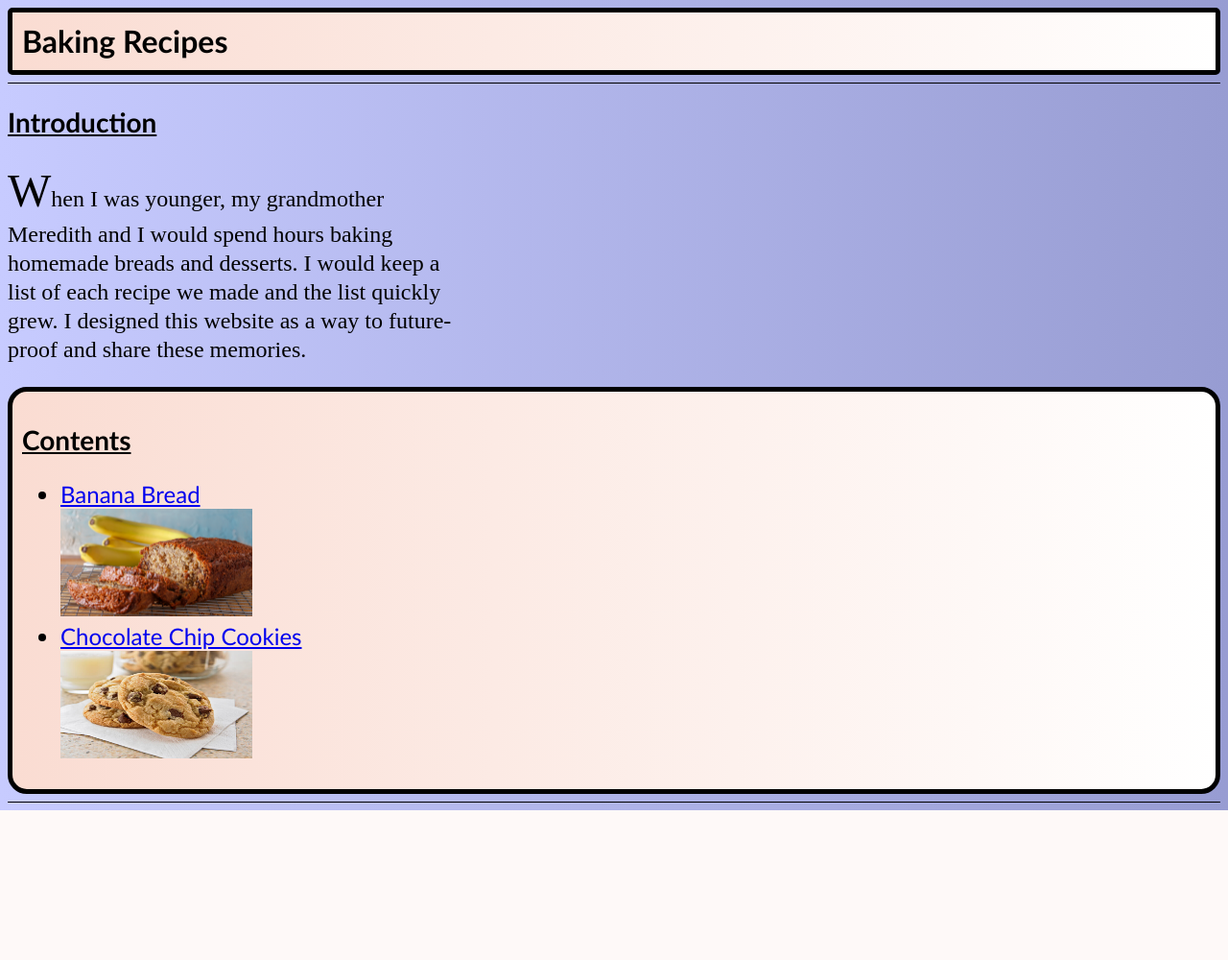
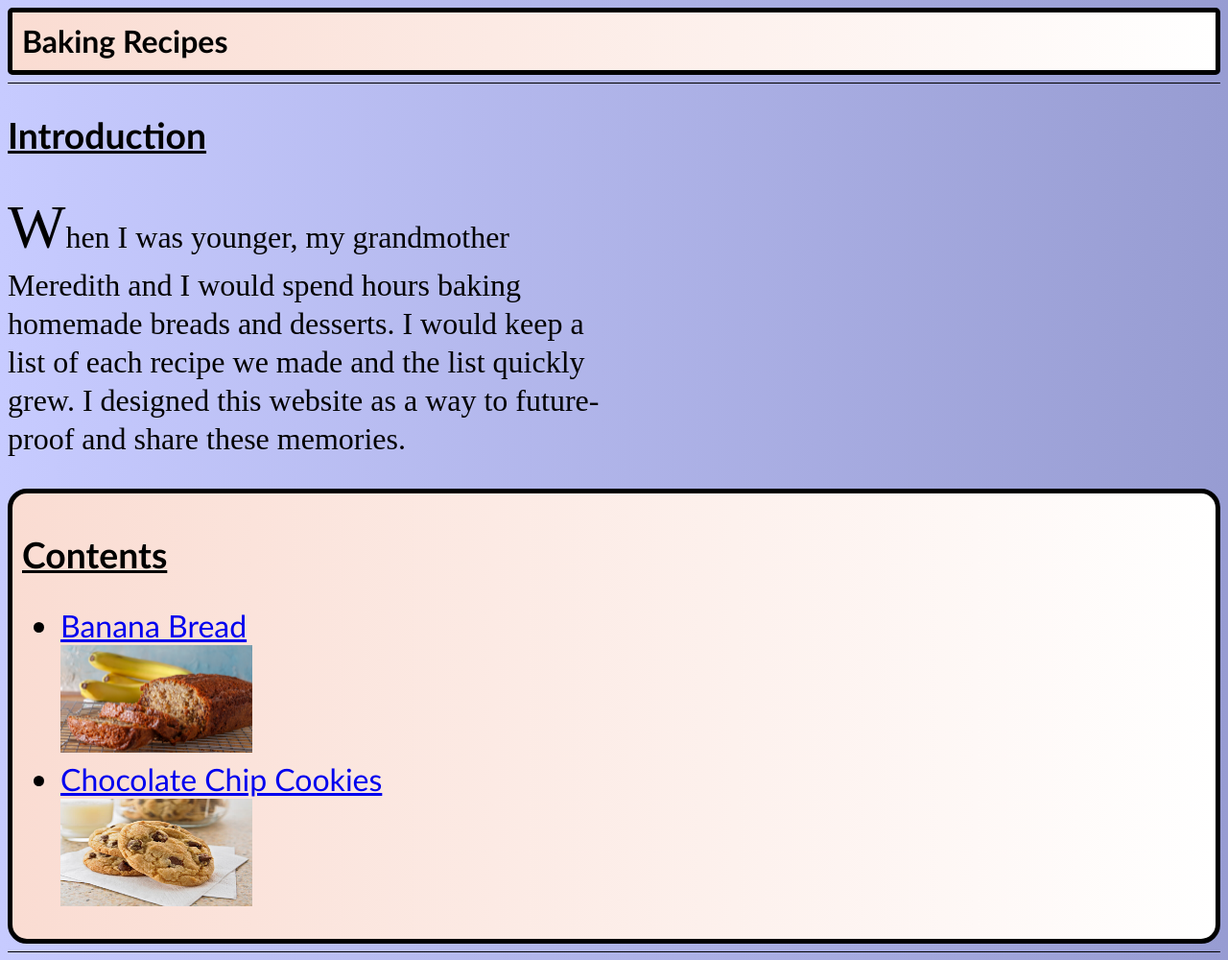
Before and after one commit to Sprochot/ECS-1, a PHP site: page /RB-homepage.html in a window 1280 px wide. Shown: the whole page at 96% size. Before the commit the page ends 844 px from the top, so only its background shows below. Run offline with PHP 8.4, Linux system fonts and the light colour scheme.

Commit message:
Update RB-stylesheet.css

```diff
--- a/RB-stylesheet.css
+++ b/RB-stylesheet.css
@@ -2,7 +2,7 @@ body {
     background-image: linear-gradient(to right, #C7CBFF, #979CD2);
 }
 p {
-  font-size: 24px;
+  font-size: 24pt;
   font-family: Bradley Hand;
   max-width: 40ch;
 }
@@ -24,14 +24,14 @@ h1 {
   border-radius: 5px;
 }
 h2 {
-  font-size: 28px;
+  font-size: 28pt;
 }
 .body {
 	font-family: "Optima";
 	line-height: 1.25;
 }
 .ingredients_list {
-	font-size: 24px;
+	font-size: 24pt;
 }
 .ingredients_body {
   max-width: 100%;
@@ -43,7 +43,7 @@ h2 {
   border-radius: 20px;
 }
 .contents_list {
-	font-size: 24px;
+	font-size: 24pt;
 }
 .contents_body {
   max-width: 100%;
```
